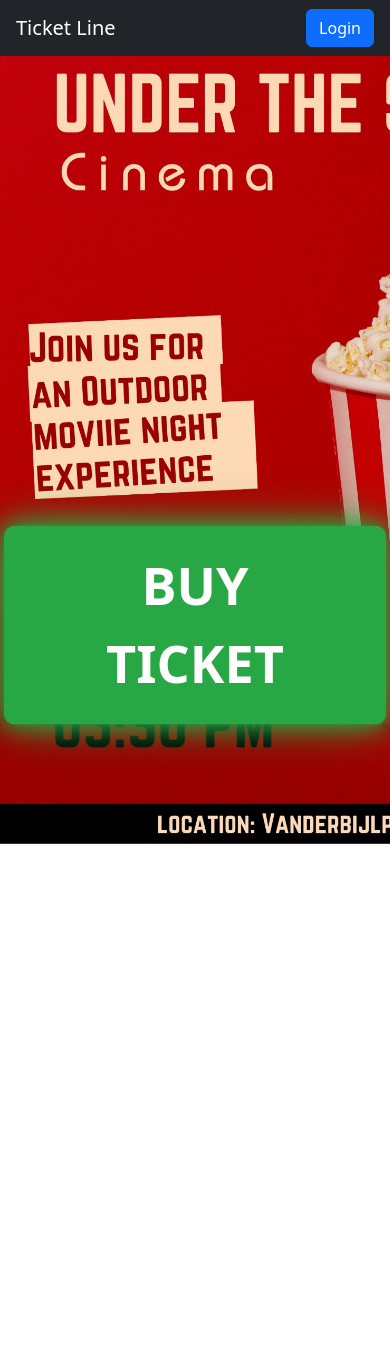
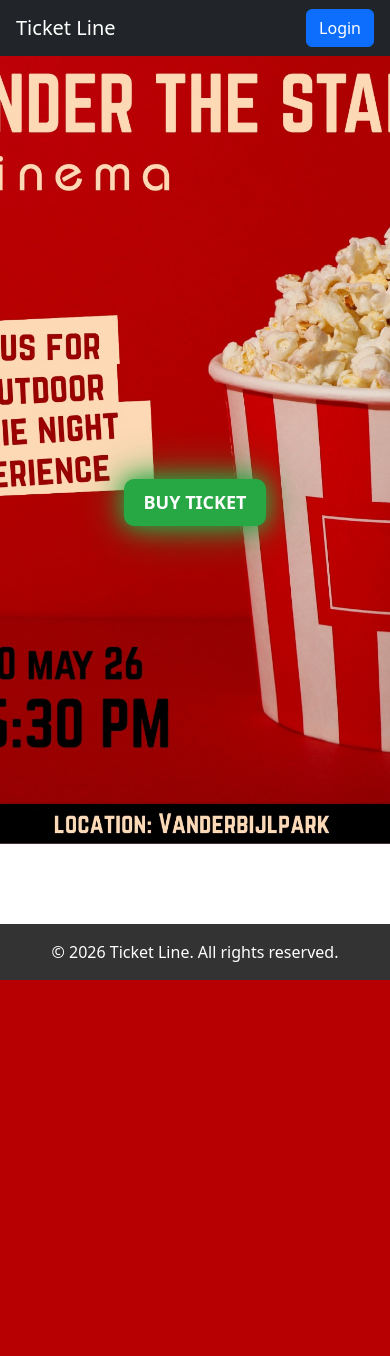
Before and after one commit to ThabangLedwaba84/Ticket-System, a Flask app: page / in a window 390 px wide. Shown: the top 1356 px of the page. After the commit the page ends 980 px from the top, so only its background shows below. Run offline with Flask 3, Linux system fonts and the light colour scheme.

Commit message:
Update home.html

```diff
--- a/templates/home.html
+++ b/templates/home.html
@@ -1,36 +1,39 @@
 {% extends 'base.html' %}
 {% block content %}
 <style>
-    body{
-
-
-
+    body {
         background: url("{{ url_for('static', filename='image/image2.jpeg') }}");
         background-repeat: no-repeat;
         background-size: cover;
+        background-position: center;
 
-           min-height: 250vh;
-        overflow-y: scroll
+        min-height: 100vh;
+        margin: 0;
+    }
+
+    /* Center content perfectly on all screens */
+    .center-container {
+        display: flex;
+        justify-content: center;
+        align-items: center;
+        height: 100vh;
+        padding: 20px;
     }
 
     .btn-buy {
-    margin-top: 450px;
         background-color: #28a745;
         color: white;
         border: none;
 
-    /* Bigger size */
-    padding: 20px 45px;
-    font-size: 50px;
+        /* Responsive sizing */
+        padding: 15px 30px;
+        font-size: 28px;
         font-weight: bold;
         border-radius: 10px;
 
-    /* Glow animation */
         animation: glow 2s infinite;
-
         transition: all 0.3s ease;
     }
-
 
     .btn-buy:hover {
         background-color: #28a745;
@@ -42,20 +45,34 @@
     @keyframes glow {
         0% {
             box-shadow: 0 0 5px #28a745;
-        transform: scale(1);
         }
         50% {
             box-shadow: 0 0 25px #28a745, 0 0 50px #28a745;
-        transform: scale(1.05);
         }
         100% {
             box-shadow: 0 0 5px #28a745;
-        transform: scale(1);
+        }
+    }
+
+    /* 📱 Mobile adjustments */
+    @media (max-width: 768px) {
+        .btn-buy {
+            font-size: 20px;
+            padding: 12px 25px;
+        }
+    }
+
+    /* 📱 Small phones */
+    @media (max-width: 480px) {
+        .btn-buy {
+            font-size: 18px;
+            padding: 10px 20px;
         }
     }
 </style>
-<div class="text-center">
+
+<div class="center-container">
     <a href="/dashboard" class="btn btn-buy">BUY TICKET</a>
+</div>
 
-</div>
 {% endblock %}
```
Lines whose indentation alone changed are shown as unchanged.
